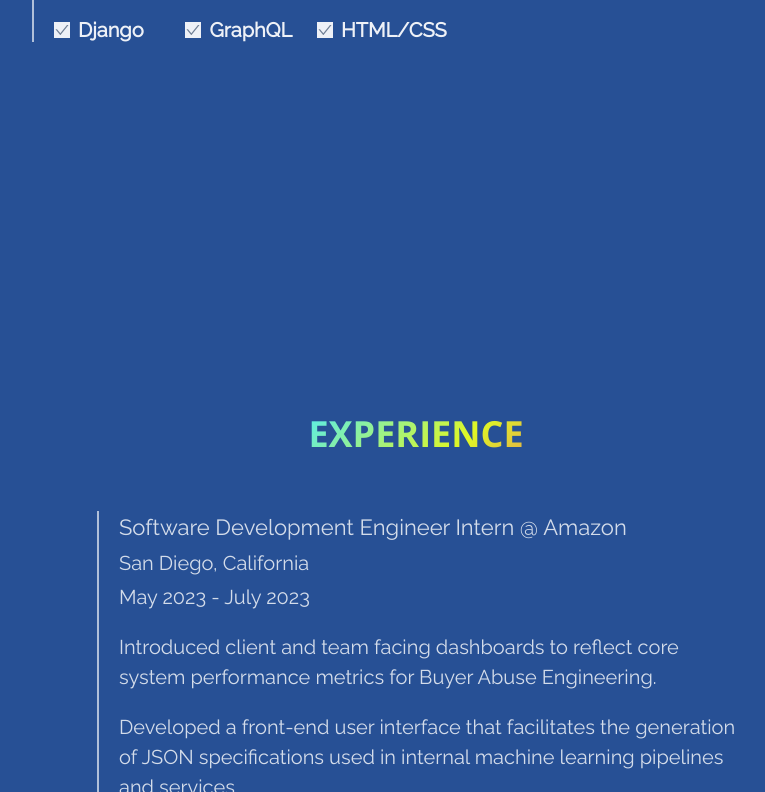
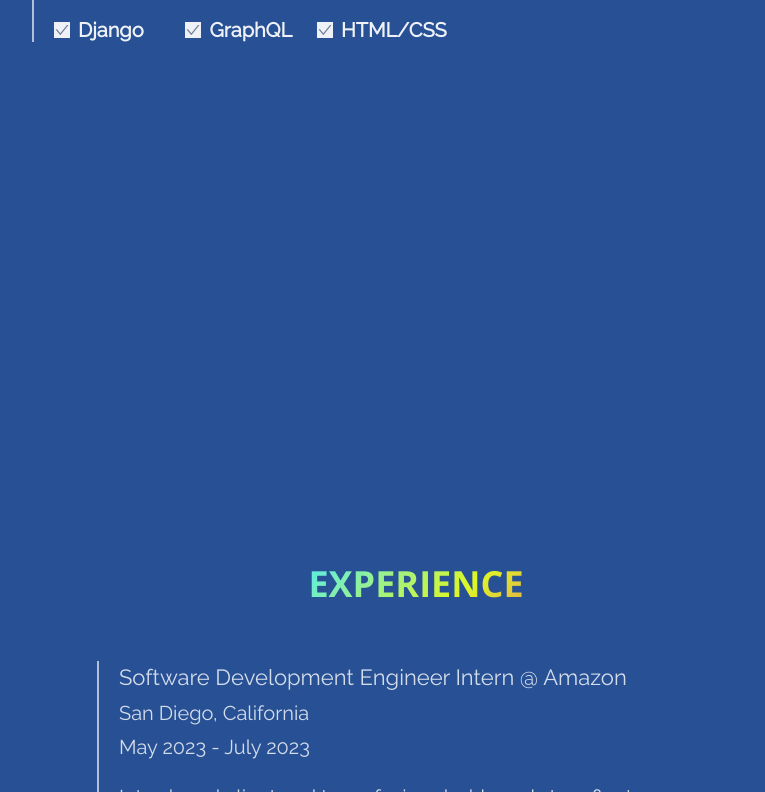
Before and after one commit to OscarSong2003/personalWebsite, a React (Create React App) app: page / in a window 1280 px wide. Shown: the part 1688-2480 px from the top of the page, without its empty margins (224-989 px from the left). Built offline with nearby package versions, Linux system fonts and the light colour scheme.

Commit message:
fixed scroll

```diff
--- a/src/components/Experience.tsx
+++ b/src/components/Experience.tsx
@@ -10,7 +10,7 @@ import {
 const Experience = (): React.ReactElement => {
     return (
         <Flex id="experience" direction="column" justifyContent="center" alignItems="center"
-        width="100%" minHeight="900px" pt="300px" mb="100px">
+        width="100%" minHeight="900px" marginTop="300px" paddingTop="150px" mb="100px">
              <Heading mb={5} color="whiteAlpha.900" className="animate-character3">Experience</Heading>
              <Flex mt={9} direction="column" justifyContent="left" alignItems="left"
              width="50%" marginLeft="2px" borderLeft="2px" borderLeftWidth="2px" pl={5} borderColor="whiteAlpha.700">
--- a/src/components/Projects.tsx
+++ b/src/components/Projects.tsx
@@ -18,7 +18,7 @@ import { AiOutlineCheck } from "react-icons/ai";
 
 const Projects = (): React.ReactElement => {
     return (
-        <Flex mt="500px" id="projects" direction="column" width="100%" minHeight="2600px" px="81px" alignItems="center" justifyContent="center">
+        <Flex mt="500px" id="projects" direction="column" width="100%" minHeight="2600px" paddingTop="150px" px="81px" alignItems="center" justifyContent="center">
             <Center width="100%"><Heading mb={5} color="whiteAlpha.900" className="animate-character4">Personal Projects</Heading></Center>
 
             <Flex mt="80px" direction="row"  width="90%"  height="500px" borderRadius="2xl" >
```
